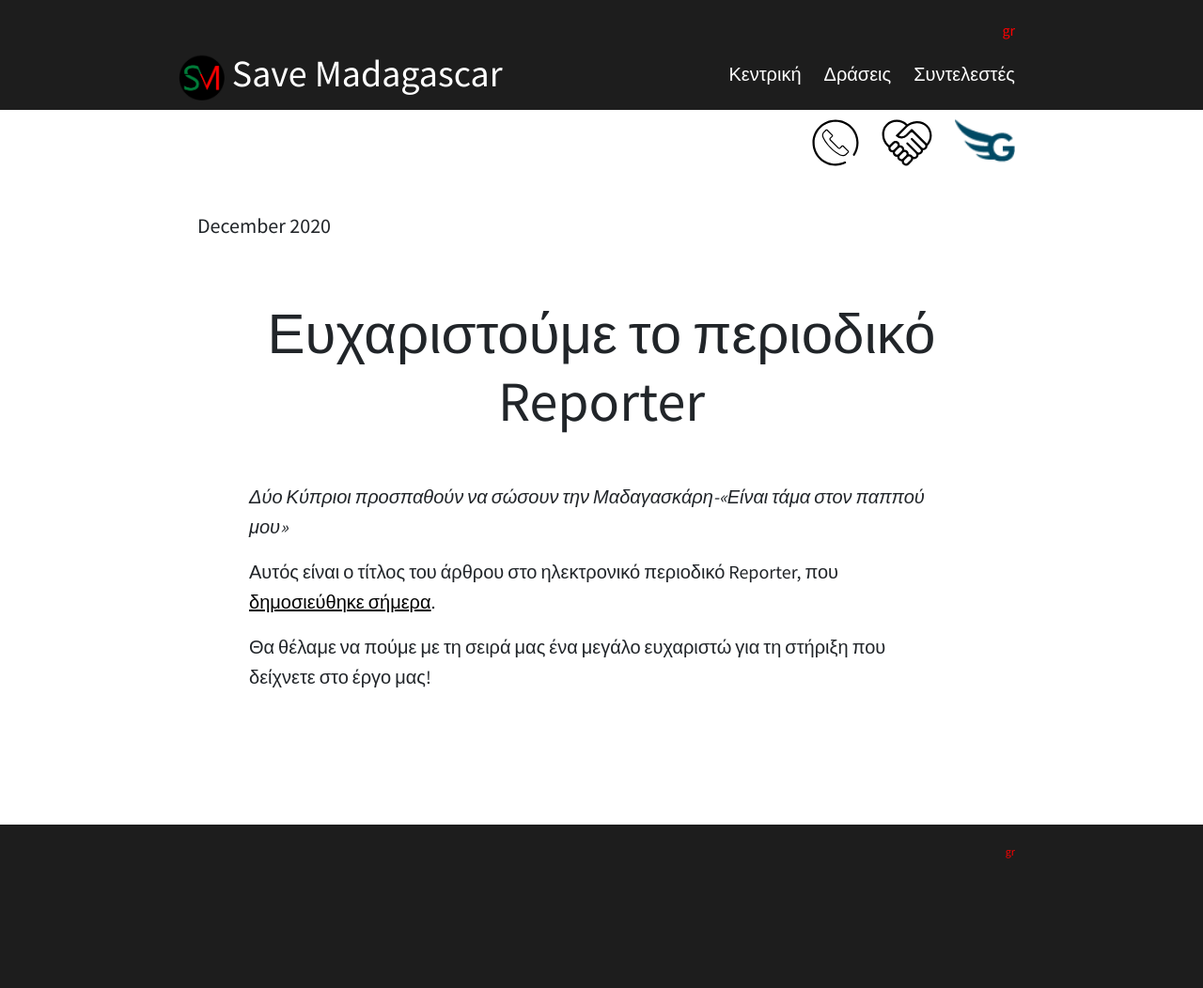
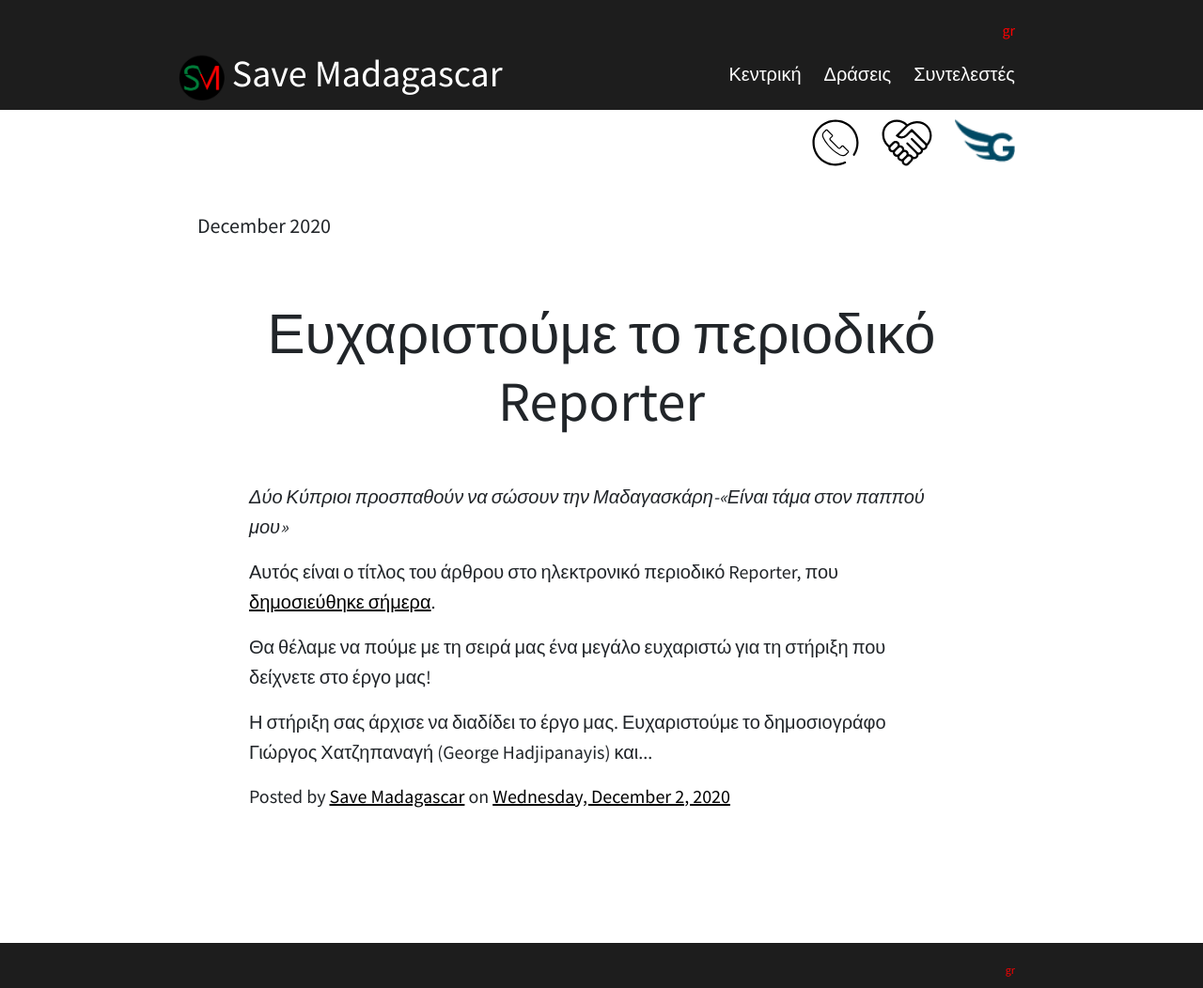
Before and after one commit to at07cm1/smadagascar_site, a Jekyll site: the page built from _posts/updates/2020-12-03-Reporter_thank_you.md, in a window 1280 px wide. Shown: the whole page at 94% size. Built offline with Jekyll 4.4.1, drawn with Linux system fonts in a browser that asks for light colours; before the commit the page ends 926 px from its top, so only the background shows below that.

Commit message:
added fb post embedd in reporter thank you page

```diff
--- a/_layouts/default.html
+++ b/_layouts/default.html
@@ -26,6 +26,7 @@
 		js.src = "https://connect.facebook.net/en_US/sdk.js#xfbml=1&version=v3.0";
 		fjs.parentNode.insertBefore(js, fjs);
 		}(document, 'script', 'facebook-jssdk'));</script>
+		<script async defer crossorigin="anonymous" src="https://connect.facebook.net/en_US/sdk.js#xfbml=1&version=v9.0" nonce="vxzrrerB"></script>
 
 		<header>
 			{% include main_navbar.html %}
--- a/_posts/updates/2020-12-03-Reporter_thank_you.md
+++ b/_posts/updates/2020-12-03-Reporter_thank_you.md
@@ -14,3 +14,5 @@
 Αυτός είναι ο τίτλος του άρθρου στο ηλεκτρονικό περιοδικό Reporter, που <a href="https://www.reporter.com.cy/local-news/article/751980/dyo-kyprioi-prospathoyn-na-sosoyn-tin-madagskari-einai-tama-ston-pappoy-moy?fbclid=IwAR3nwomYZcNE4_EmRpbHZrS-BW5DN_t-lMViDBCdHO68jS2ZmmwOieyZ6Zo">δημοσιεύθηκε σήμερα</a>.
 
 Θα θέλαμε να πούμε με τη σειρά μας ένα μεγάλο ευχαριστώ για τη στήριξη που δείχνετε στο έργο μας!
+
+<div class="fb-post" data-href="https://www.facebook.com/smsavemadagascar/posts/110197540927505" data-show-text="true" data-width=""><blockquote cite="https://www.facebook.com/smsavemadagascar/posts/110197540927505" class="fb-xfbml-parse-ignore"><p>Η στήριξη σας άρχισε να διαδίδει το έργο μας. Ευχαριστούμε το δημοσιογράφο Γιώργος Χατζηπαναγή (George Hadjipanayis) και...</p>Posted by <a href="https://www.facebook.com/smsavemadagascar/">Save Madagascar</a> on&nbsp;<a href="https://www.facebook.com/smsavemadagascar/posts/110197540927505">Wednesday, December 2, 2020</a></blockquote></div>
```
